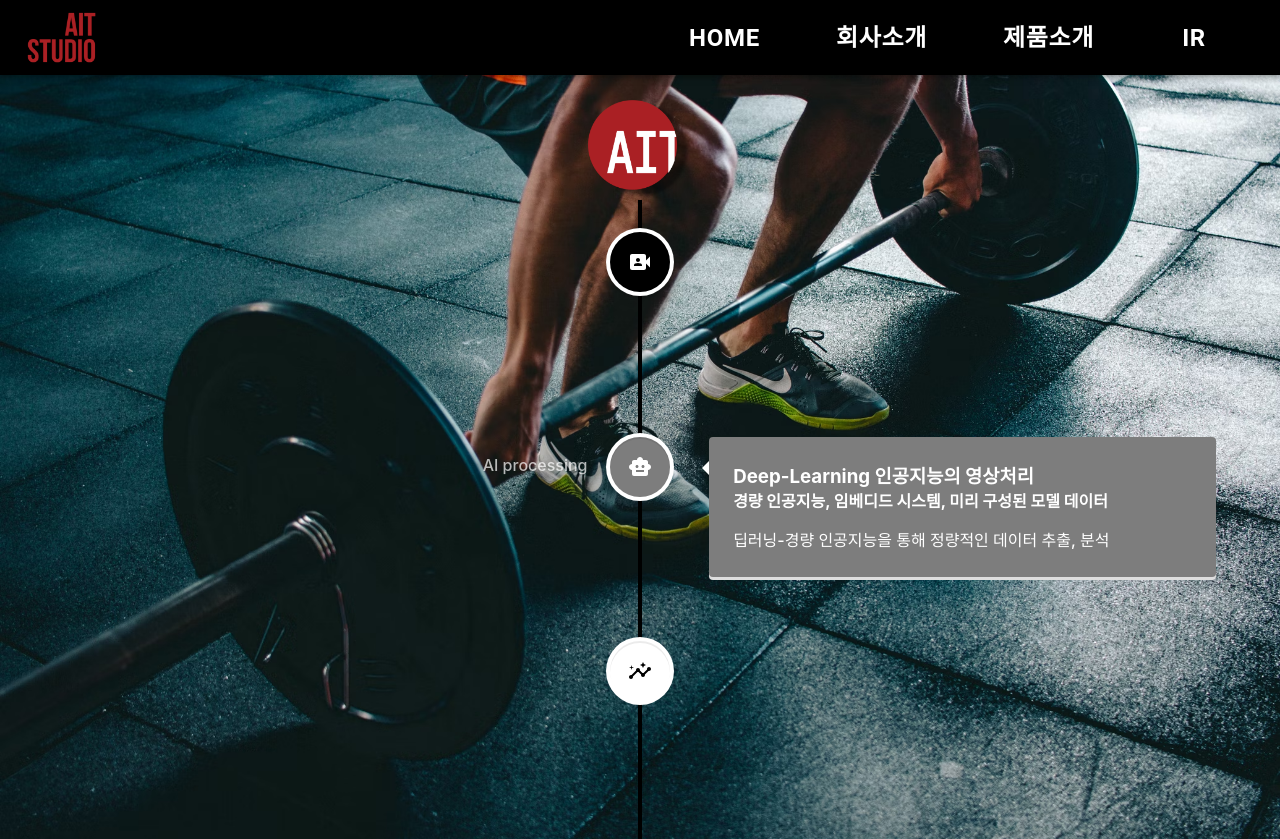
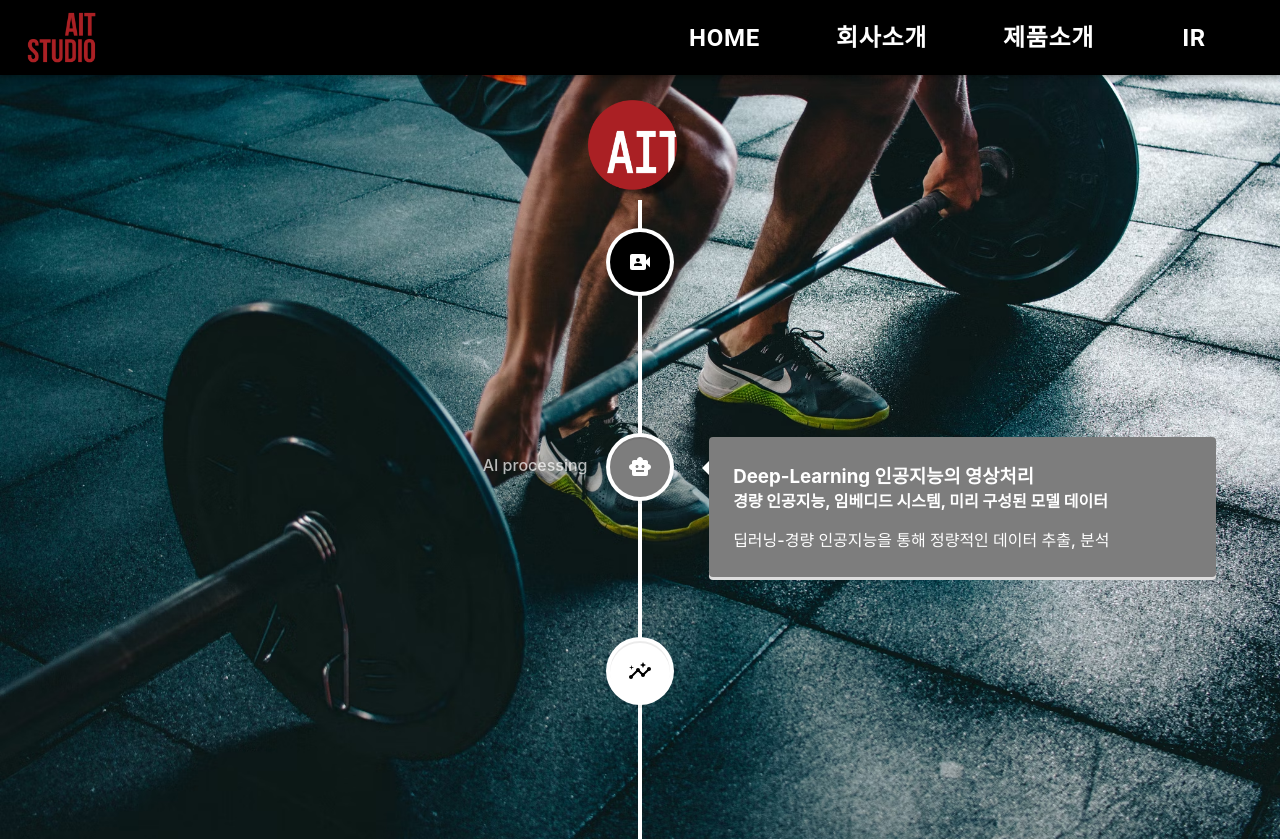
Before and after one commit to ait-studio/home, a React (Create React App) app: page /aboutteam in a window 1280 px wide. Built offline with nearby package versions, Linux system fonts and the light colour scheme.

Commit message:
[Update]aboutTeam page line color change

```diff
--- a/src/pages/AboutTeamPage.jsx
+++ b/src/pages/AboutTeamPage.jsx
@@ -40,7 +40,7 @@ export default function AboutTeamPage() {
           ></img>
         </Box>
         <Box>
-          <VerticalTimeline lineColor="black">
+          <VerticalTimeline lineColor="white">
             <VerticalTimelineElement
               className="vertical-timeline-element--work"
               contentStyle={{
```
